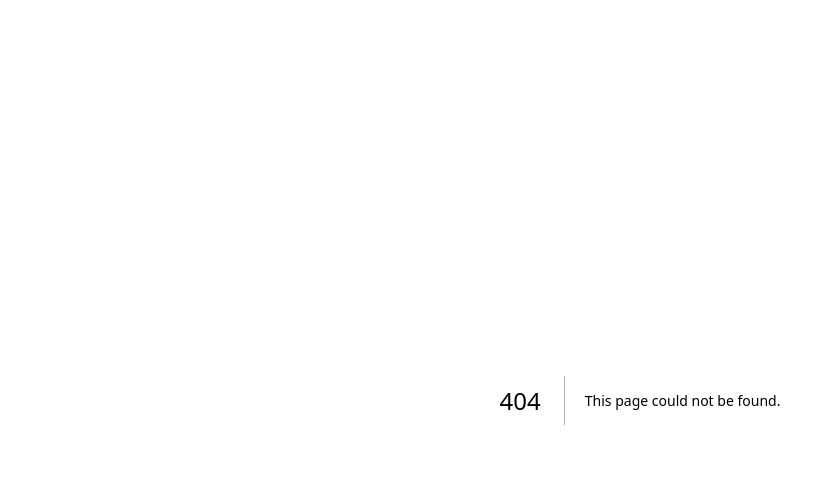
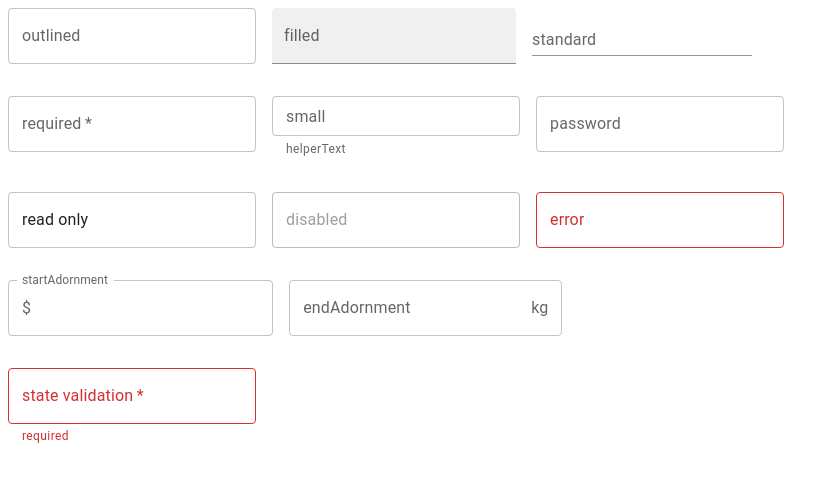
Before and after one commit to matiashernandev/mui-playground, a Next.js app: page /text-field in a window 1280 px wide. Before the commit this address had no page. Shown: the top 478 px of the page, without its empty margins (0-839 px from the left). Built offline with nearby package versions, Linux system fonts and the light colour scheme.

Commit message:
add text field

```diff
--- a/src/pages/index.tsx
+++ b/src/pages/index.tsx
@@ -1,6 +1,7 @@
 import MuiButton from "./button"
 import MuiButtonGroup from "./button-group"
 import MuiButtonToggle from "./button-toggle"
+import MuiTextField from "./text-field"
 import MuiTypography from "./typography"
 
 export default function App() {
@@ -10,6 +11,7 @@ export default function App() {
       <MuiButton />
       <MuiButtonGroup />
       <MuiButtonToggle />
+      <MuiTextField />
     </>
   )
 }
--- /dev/null
+++ b/src/pages/text-field/index.tsx
@@ -0,0 +1,51 @@
+import { InputAdornment, Stack, TextField } from "@mui/material"
+import { useState } from "react"
+
+const MuiTextField = () => {
+  const [value, setValue] = useState("")
+
+  return (
+    <Stack spacing={4}>
+      <Stack direction="row" spacing={2}>
+        <TextField label="outlined" variant="outlined" />
+        <TextField label="filled" color="secondary" variant="filled" />
+        <TextField label="standard" variant="standard" />
+      </Stack>
+      <Stack direction="row" spacing={2}>
+        <TextField label="required" required />
+        <TextField label="small" size="small" helperText="helperText" />
+        <TextField label="password" type="password" />
+      </Stack>
+      <Stack direction="row" spacing={2}>
+        <TextField value="read only" InputProps={{ readOnly: true }} />
+        <TextField label="disabled" disabled />
+        <TextField label="error" error />
+      </Stack>
+      <Stack direction="row" spacing={2}>
+        <TextField
+          label="startAdornment"
+          InputProps={{
+            startAdornment: <InputAdornment position="start">$</InputAdornment>,
+          }}
+        />
+        <TextField
+          label="endAdornment"
+          InputProps={{
+            endAdornment: <InputAdornment position="end">kg</InputAdornment>,
+          }}
+        />
+      </Stack>
+      <Stack direction="row" spacing={2}>
+        <TextField
+          label="state validation"
+          value={value}
+          onChange={(e) => setValue(e.target.value)}
+          helperText={!value ? "required" : "ok"}
+          error={!value}
+          required
+        />
+      </Stack>
+    </Stack>
+  )
+}
+export default MuiTextField
```
